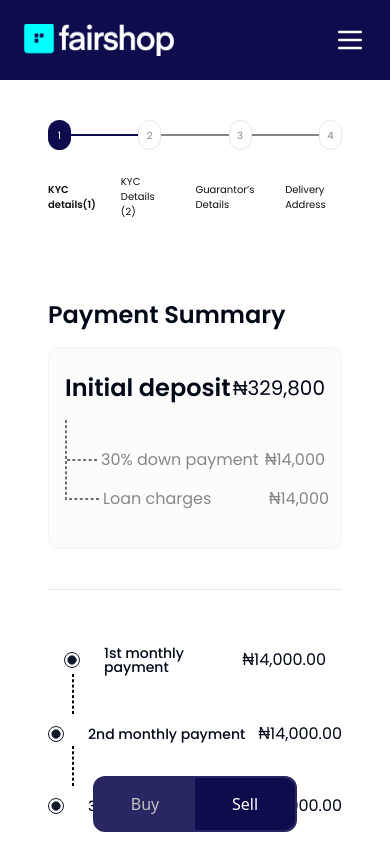
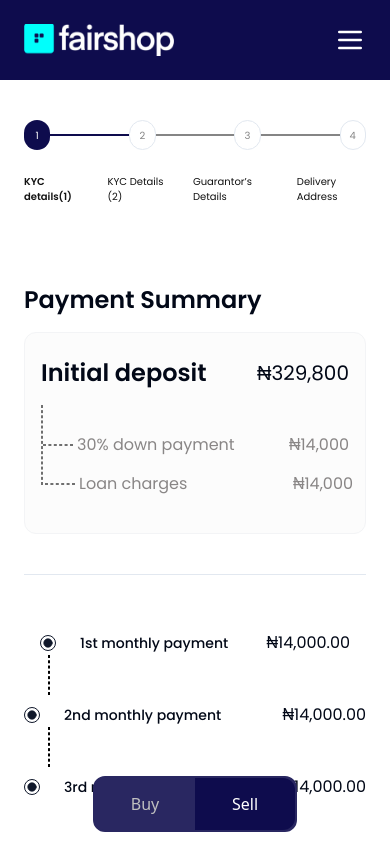
Before and after one commit to carissaayo/fs-landingpage, a React (Vite) app: page /buy/checkout in a window 390 px wide. Shown: the top 844 px of the page. Built offline with nearby package versions, Linux system fonts and the light colour scheme.

Commit message:
mobile px=6 for checkout layout

```diff
--- a/src/components/CoreComponents/CheckoutLayout.jsx
+++ b/src/components/CoreComponents/CheckoutLayout.jsx
@@ -33,7 +33,7 @@ const CheckoutLayout = () => {
       <Nav />
       <MobileNav scroll={scroll} />
       <main className="w-full h-full relative">
-        <section className="flex flex-col 2xl:flex-row justify-between px-12 md:px-32 poppins-regular pb-12 gap-12  md:gap-20 w-full mx-auto md:mx-0 pt-24 md:pt-36">
+        <section className="flex flex-col 2xl:flex-row justify-between px-6 md:px-32 poppins-regular pb-12 gap-12  md:gap-20 w-full mx-auto md:mx-0 pt-24 md:pt-36">
           <div className="flex-[1.5]   ">
             <Steps />
             <Outlet />
```
